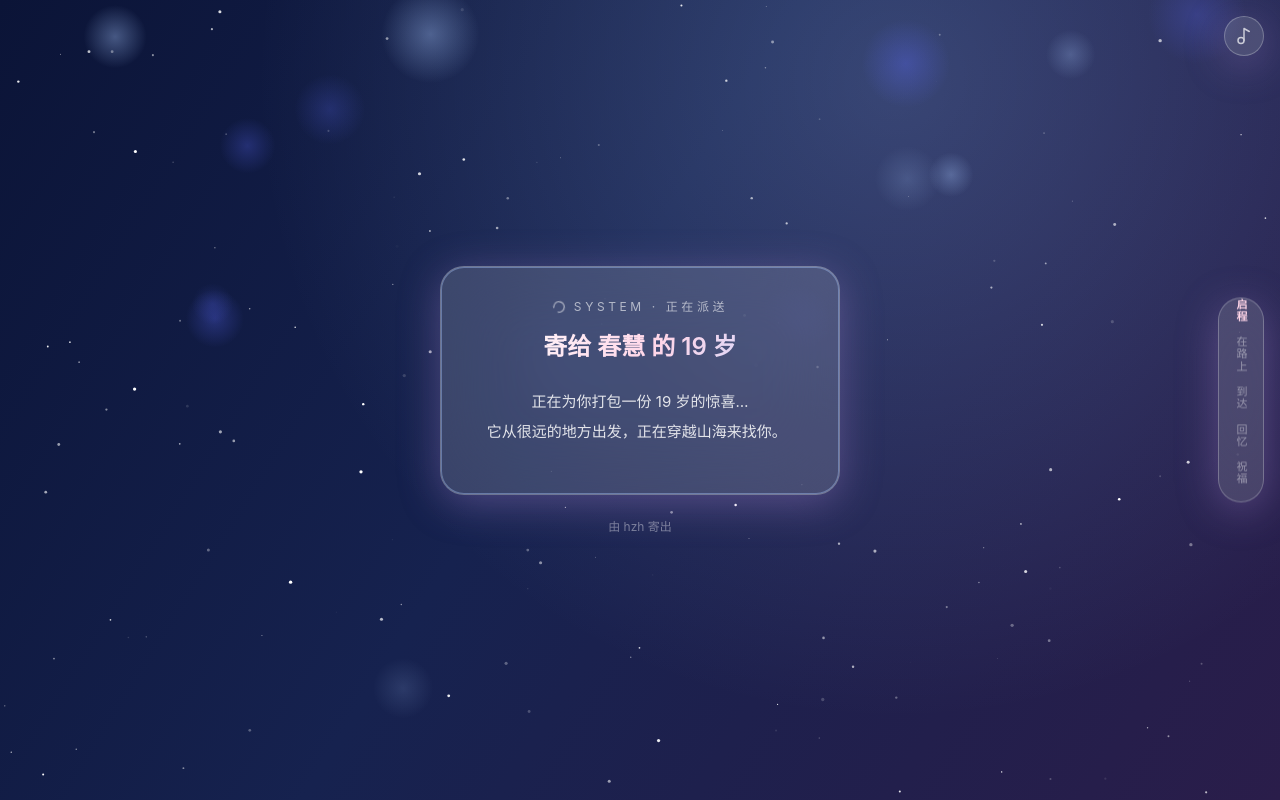
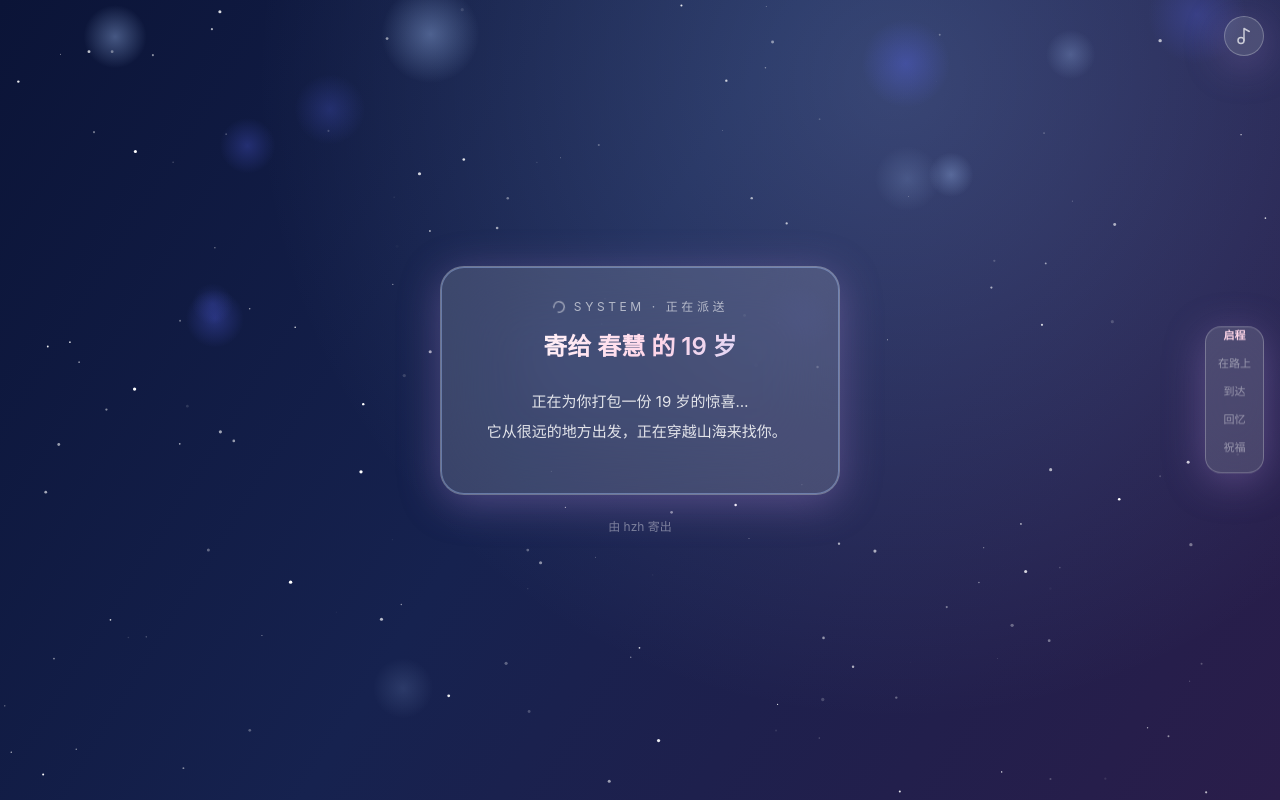
Before and after one commit to hzh-betty/Gift, a React (Vite) app: page / in a window 1280 px wide. Built offline with nearby package versions, Linux system fonts and the light colour scheme.

Commit message:
fix: 指示器改为横排文字垂直列表,彻底解决贴边
- 放弃 writing-mode 竖排(行高撑满导致贴椭圆弧)
- 每个标签横排单行,nav 垂直排列五个标签
- rounded-2xl 替代 rounded-full,whitespace-nowrap 防换行
- leading-relaxed 给字行内留白

```diff
--- a/src/App.jsx
+++ b/src/App.jsx
@@ -146,13 +146,13 @@ function ActIndicator({ act, onJump }) {
   const labels = ['启程', '在路上', '到达', '回忆', '祝福']
   const acts = ['intro', 'tracking', 'unwrap', 'photos', 'wishes']
   return (
-    <nav className="fixed right-4 top-1/2 z-40 flex -translate-y-1/2 flex-col items-center gap-3 rounded-full glass px-3.5 py-4 safe-pt">
+    <nav className="fixed right-4 top-1/2 z-40 flex -translate-y-1/2 flex-col items-center gap-2.5 rounded-2xl glass px-3 py-4 safe-pt">
       {labels.map((l, i) => (
         <button
           onClick={() => onJump && onJump(acts[i])}
           key={i}
           aria-label={l}
-          className={`cursor-pointer writing-vertical text-[11px] transition-all hover:text-white/80 ${
+          className={`cursor-pointer whitespace-nowrap text-[11px] leading-relaxed transition-all hover:text-white/80 ${
             i === act ? 'font-semibold text-petal' : 'text-white/45'
           }`}
         >
--- a/src/index.css
+++ b/src/index.css
@@ -87,6 +87,8 @@ body {
     writing-mode: vertical-rl;
     text-orientation: upright;
     letter-spacing: 0.15em;
+    line-height: 1;
+    padding: 0.3em 0;
   }
 }
 
```
